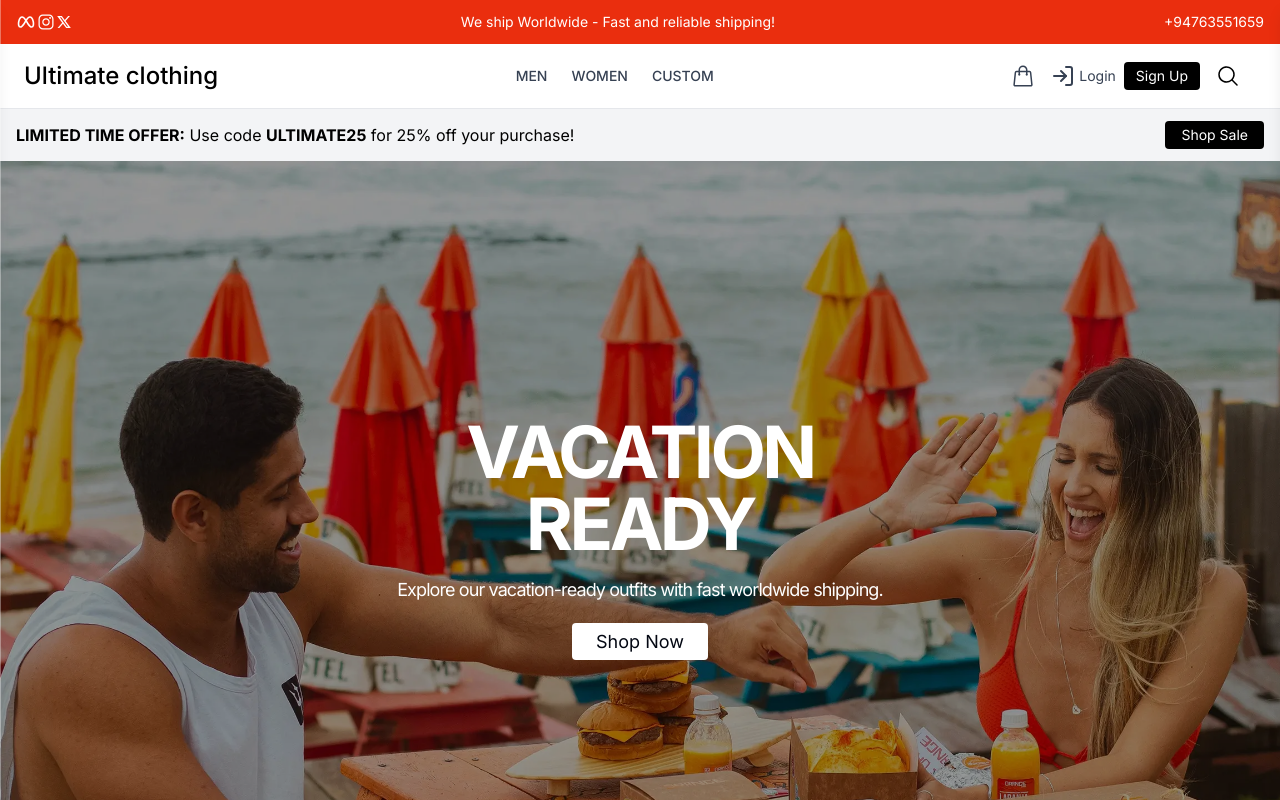
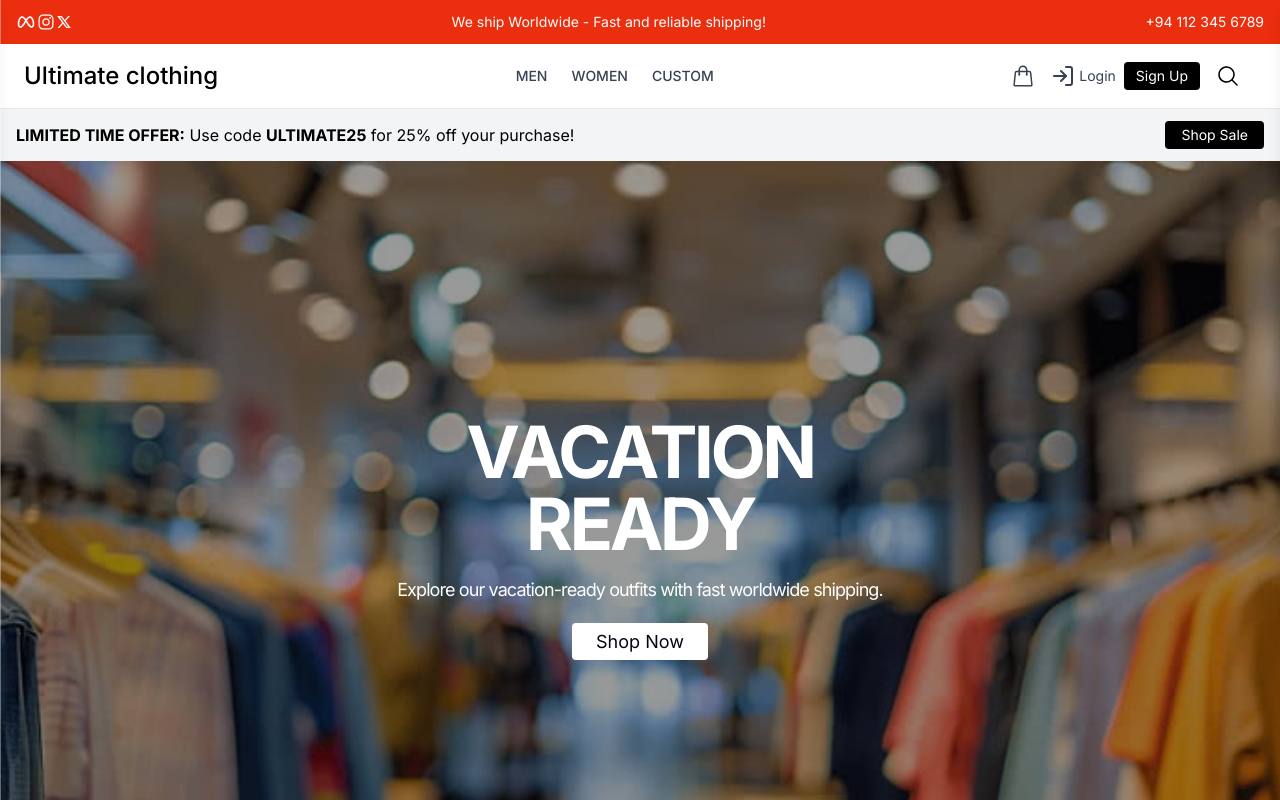
Before and after one commit to Lakshanj2701/ultimate-clothing-store, a React (Vite) app in the folder frontend/: page / in a window 1280 px wide. Shown: the top 800 px of the page. Built offline with nearby package versions, Linux system fonts and the light colour scheme; no server answers.

Commit message:
some fixed

```diff
--- a/frontend/src/components/Layout/Hero.jsx
+++ b/frontend/src/components/Layout/Hero.jsx
@@ -22,7 +22,7 @@ const Hero = () => {
             Explore our vacation-ready outfits with fast worldwide shipping.
           </p>
           <Link
-            to="#"
+            to="/collections/all"
             className="bg-white text-gray-950 px-6 py-2 rounded-sm text-lg hover:bg-gray-200 transition"
           >
             Shop Now
--- a/frontend/src/components/Layout/Topbar.jsx
+++ b/frontend/src/components/Layout/Topbar.jsx
@@ -9,15 +9,15 @@ const Topbar = () => {
     <div className="bg-[#ea2e0e] text-white">
         <div className="container mx-auto flex justify-between items-center py-3 px-4">
             <div className="hidden md:flex items-center spacce-x-4">
-                <a href="#" className="hover:text-gray-300">
+                <a href="https://www.facebook.com" target="_blank" className="hover:text-gray-300">
                     <TbBrandMeta className="h-5 w-5"/>
                 </a>
 
-                <a href="#" className="hover:text-gray-300">
+                <a href="https://www.instagram.com" target="_blank" className="hover:text-gray-300">
                     <IoLogoInstagram className="h-5 w-5"/>
                 </a>
 
-                <a href="#" className="hover:text-gray-300">
+                <a href="https://www.twitter.com" target="_blank" className="hover:text-gray-300">
                     <RiTwitterXLine className="h-4 w-4"/>
                 </a>
 
@@ -26,8 +26,8 @@ const Topbar = () => {
                 <span>We ship Worldwide - Fast and reliable shipping!</span>
             </div>
             <div className="text-sm hidden md:block">
-                <a href="tel:+94763551659" className="hover:text-gray-300">
-                    +94763551659
+                <a href="tel:+941123456789" className="hover:text-gray-300">
+                    +94 112 345 6789
                 </a>
             </div>
         </div >
```
Also changed, not shown: frontend/src/assets/rabbit-hero.webp.
